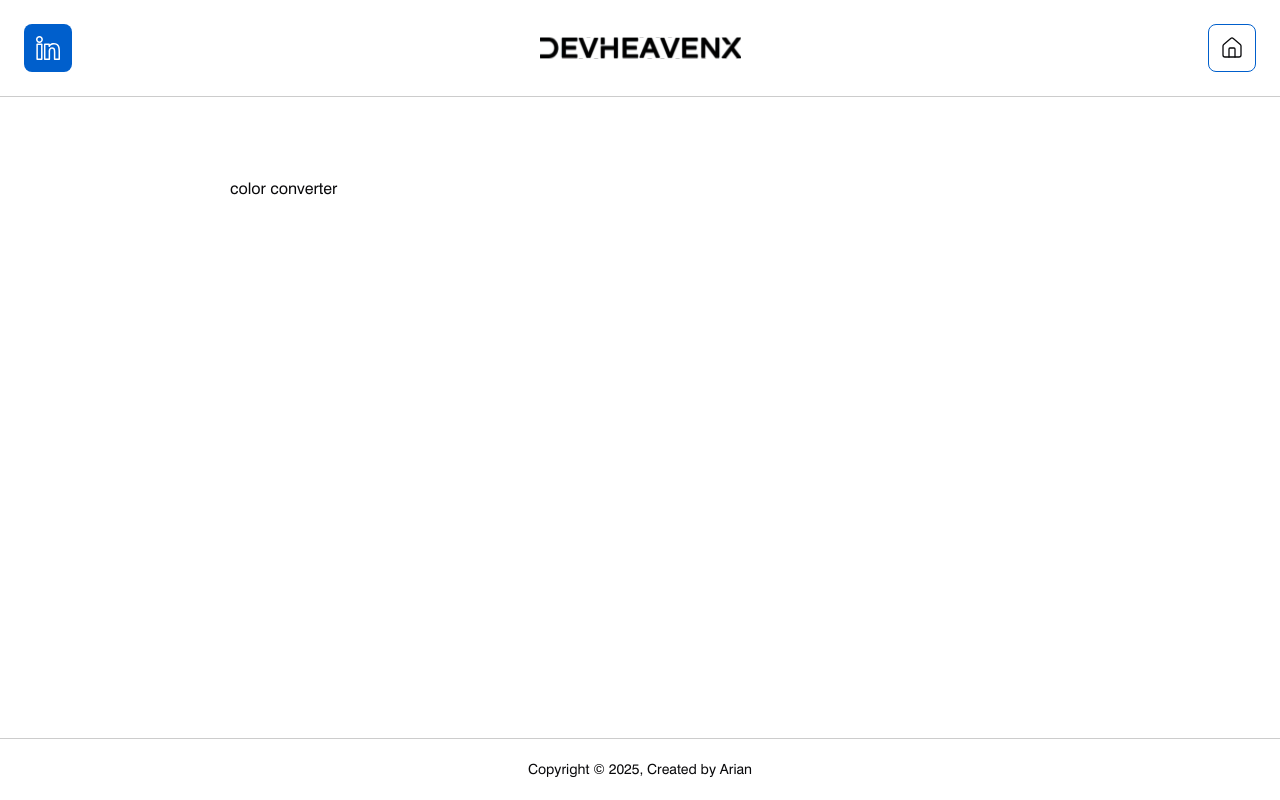
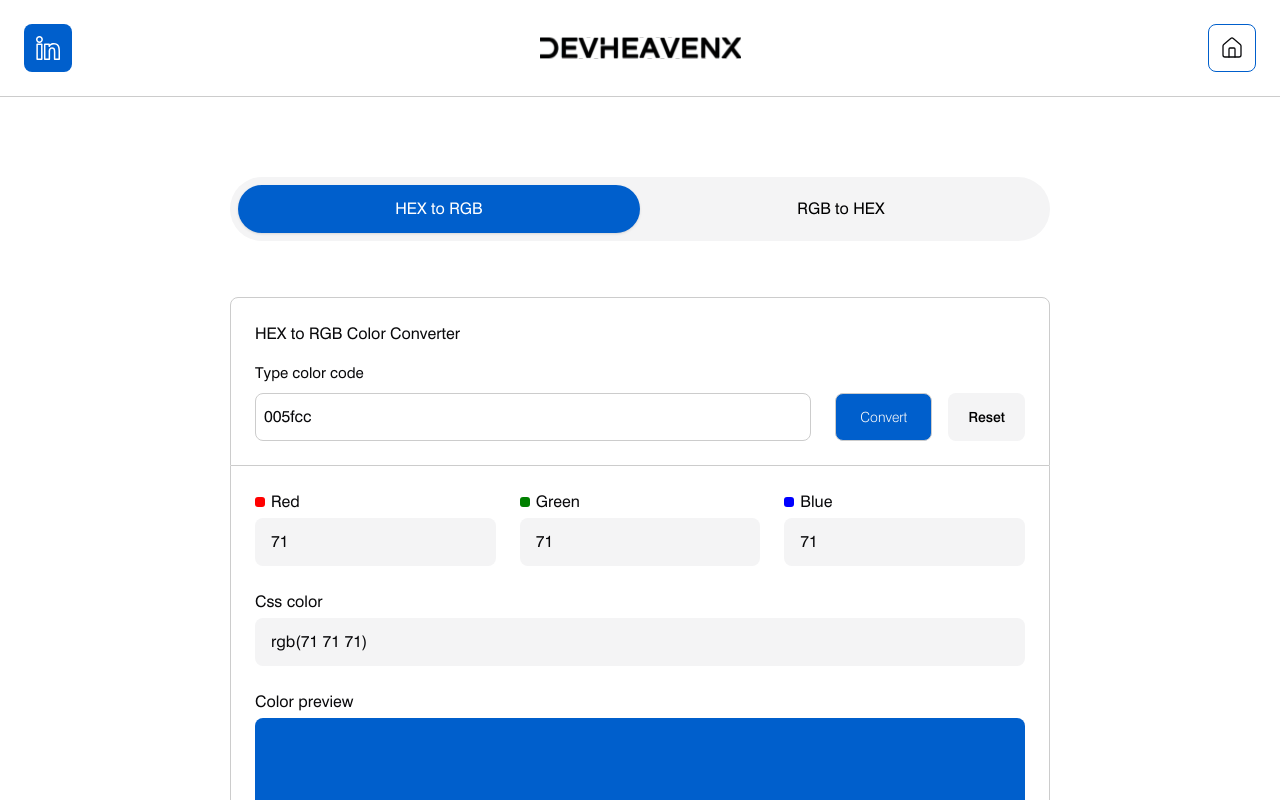
Before and after one commit to shabaniali/DevHeavenX, a Next.js app: page /color-converter in a window 1280 px wide. Shown: the top 800 px of the page. Built offline with nearby package versions, Linux system fonts and the light colour scheme.

Commit message:
add hextoRgb component

```diff
--- a/src/app/color-converter/page.tsx
+++ b/src/app/color-converter/page.tsx
@@ -1,3 +1,20 @@
+import HexToRgb from "@/components/colorTabs/hexToRgb";
+import RgbToHex from "@/components/colorTabs/rgbToHex";
+import { Tabs, TabsContent, TabsList, TabsTrigger } from "@/components/ui/tabs";
+
 export default function ColorConverter() {
-  return <div className="">color converter</div>;
+  return (
+    <Tabs defaultValue="HextoRgb">
+      <TabsList className="grid w-full grid-cols-2 mb-14">
+        <TabsTrigger value="HextoRgb">HEX to RGB</TabsTrigger>
+        <TabsTrigger value="RgbtoHex">RGB to HEX</TabsTrigger>
+      </TabsList>
+      <TabsContent value="HextoRgb">
+        <HexToRgb />
+      </TabsContent>
+      <TabsContent value="RgbtoHex">
+        <RgbToHex />
+      </TabsContent>
+    </Tabs>
+  );
 }
--- /dev/null
+++ b/src/components/colorTabs/hexToRgb.tsx
@@ -0,0 +1,69 @@
+"use client";
+
+import { Button } from "../ui/button";
+
+export default function HexToRgb() {
+  return (
+    <>
+      <div className="border rounded-t-[8px] p-6">
+        <h2>HEX to RGB Color Converter</h2>
+        <div>
+          <h3 className="text-[15px] mt-4">Type color code</h3>
+          <div className="mt-2 flex">
+            <input
+              defaultValue={"005fcc"}
+              className="h-12 px-2 rounded-[8px] flex-1 mr-6 border"
+            />
+            <Button className="h-12 font-light mr-4 px-6 rounded-[8px] hover:bg-white hover:text-primary hover:border-primary border shadow-none">
+              Convert
+            </Button>
+            <Button className="h-12 rounded-[8px] bg-muted shadow-none hover:bg-muted text-black px-5">
+              Reset
+            </Button>
+          </div>
+        </div>
+      </div>
+      <div className="border border-t-0 rounded-b-[8px] p-6">
+        <div className="flex gap-6 justify-between">
+          <div className="flex flex-col w-full">
+            <span className="flex items-center mb-1">
+              <div className="w-[10px] h-[10px] rounded-[3px] mr-1.5 bg-[#ff0000]" />{" "}
+              Red
+            </span>
+            <div className="bg-muted w-full h-12 flex items-center px-4 rounded-[8px]">
+              71
+            </div>
+          </div>
+          <div className="flex flex-col w-full">
+            <span className="flex items-center mb-1">
+              <div className="w-[10px] h-[10px] rounded-[3px] mr-1.5 bg-[#008000]" />{" "}
+              Green
+            </span>
+            <div className="bg-muted w-full h-12 flex items-center px-4 rounded-[8px]">
+              71
+            </div>
+          </div>
+          <div className="flex flex-col w-full">
+            <span className="flex items-center mb-1">
+              <div className="w-[10px] h-[10px] rounded-[3px] mr-1.5 bg-[#0000ff]" />{" "}
+              Blue
+            </span>
+            <div className="bg-muted w-full h-12 flex items-center px-4 rounded-[8px]">
+              71
+            </div>
+          </div>
+        </div>
+        <div className="flex flex-col w-full mt-6">
+          <span className="flex items-center mb-1">Css color</span>
+          <div className="bg-muted w-full h-12 flex items-center px-4 rounded-[8px]">
+            rgb(71 71 71)
+          </div>
+        </div>
+        <div className="flex flex-col w-full mt-6">
+          <span className="flex items-center mb-1">Color preview</span>
+          <div className="bg-[#005fcc] w-full h-[135px] flex items-center px-4 rounded-[8px]" />
+        </div>
+      </div>
+    </>
+  );
+}
--- /dev/null
+++ b/src/components/colorTabs/rgbToHex.tsx
@@ -0,0 +1,5 @@
+"use client";
+
+export default function RgbToHex() {
+  return <>RgbToHex</>;
+}
```
